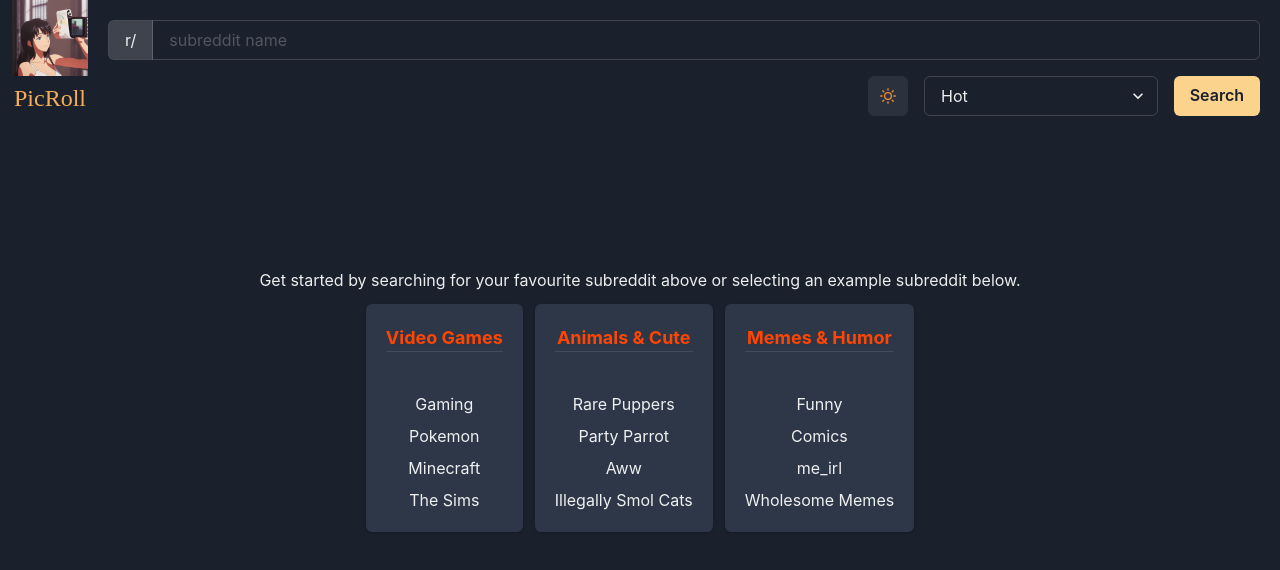
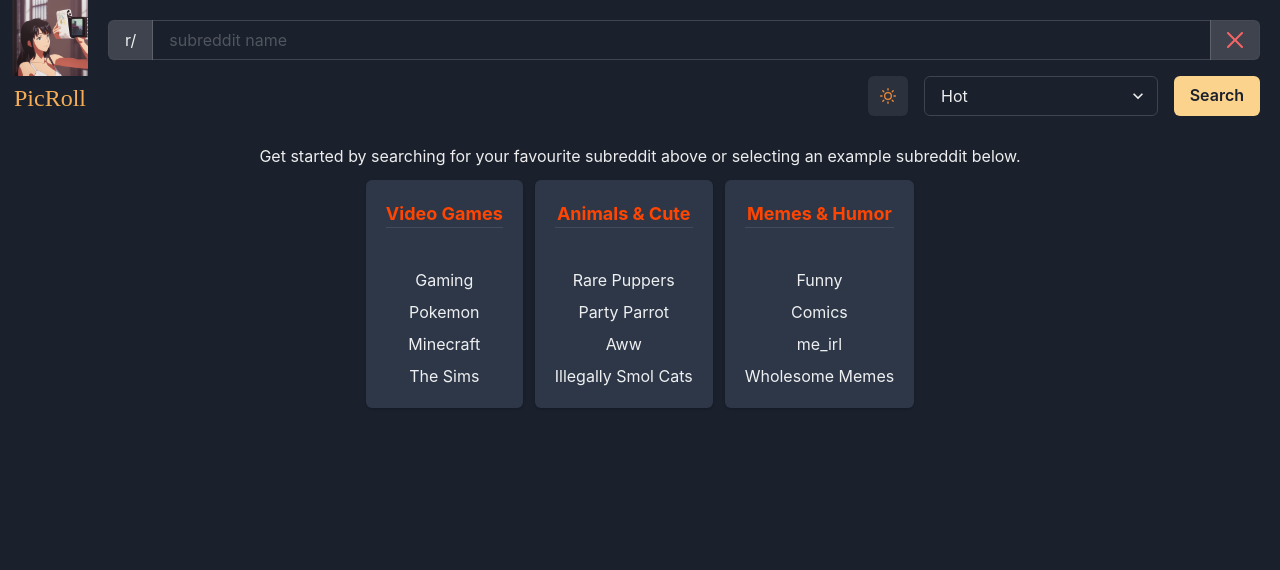
Before and after one commit to xanthisafk/PicRoll, a Next.js app: page / in a window 1280 px wide. Shown: the top 570 px of the page. Built offline with nearby package versions, Linux system fonts and the light colour scheme; a web font is replaced by a local one.

Commit message:
Added a few new custom mesages

```diff
--- a/src/components/ImageInfoModal.jsx
+++ b/src/components/ImageInfoModal.jsx
@@ -37,12 +37,16 @@ const ImageInfoModal = ({ isOpen, onClose, data, setter, toast }) => {
                 </ModalHeader>
 
                 <ModalBody>
-                    <Flex justify={"center"} direction={{base: 'column', md: 'row', lg: 'row'}}>
-
+                    <Flex
+                        justify={"center"}
+                        height={"80vh"}
+                        direction={{base: 'column', md: 'row', lg: 'row'}}>
                         <Image
                             src={url}
                             alt={title}
-                            maxH={{base: '60vh', md: '70vh', lg: '90vh'}}
+                            // maxH={{base: '60vh', md: '70vh', lg: '90vh'}}
+                            maxW={"50vw"}
+                            objectFit={"contain"}
                             borderRadius={"md"}
                         />
                         <Box p={4}>
--- a/src/components/LoadingBox.jsx
+++ b/src/components/LoadingBox.jsx
@@ -16,12 +16,16 @@ const LoadingBox = (props) => {
       {/* Show greeting message when isLoading is false and data is empty */}
       {!isLoading && data.length === 0 &&
       <Flex
+        position={"relative"}
         width={"100%"}
-        height={"70vh"}
+        minHeight={"0"}
+        marginY={3}
         padding={3}
         direction={"column"}
         justifyContent={"center"}
         alignItems={"center"}
+        overflow={"auto"}
+        wrap={"wrap"}
       >
         <Text textAlign={"center"}>{meta.nothingLoadedText}</Text>
         <Flex
@@ -42,7 +46,7 @@ const LoadingBox = (props) => {
       {isLoading && (
         <MasonryLayout>
           <Skeleton height="60vh" my="10px" />
-          <Skeleton height="40vh" my="10px" />
+          <Skeleton height="45vh" my="10px" />
           <Skeleton height="55vh" my="10px" />
         </MasonryLayout>
       )}
--- a/src/components/SubredditCard.jsx
+++ b/src/components/SubredditCard.jsx
@@ -7,17 +7,28 @@ function SubredditCard({ data, searchSomething }) {
   return (
     <Card>
         <CardHeader>
-            <Text textAlign={"center"} fontWeight={"bold"} color={"#ff4500"} fontSize={"lg"}>{title}</Text>
+            <Text
+                textAlign={"center"}
+                fontWeight={"bold"}
+                color={"#ff4500"}
+                fontSize={"lg"}
+            >{title}</Text>
             <Divider />
         </CardHeader>
         <CardBody>
             <VStack>
                 {subs.map((sub, index) => {
-                    return (<Link
-                        key={index}
-                        href={"#"}
-                        onClick={() => searchSomething(sub.value)}
-                        >{sub.text}</Link>
+                    return (
+                        <Text
+                            key={index}
+                            href={""}
+                            cursor={"pointer"}
+                            transition={".2s ease-in"}
+                            _hover={{
+                                textDecoration: 'underline'
+                            }}
+                            onClick={() => searchSomething(sub.value)}
+                        >{sub.text}</Text>
                     )
                 })}
             </VStack>
--- a/src/data/error.json
+++ b/src/data/error.json
@@ -4,5 +4,6 @@
     "400": "Invalid sorting option. Valid sorting options are one of: new, hot, hour, day, week, month, year & all.",
     "404": "This subreddit does not exist.",
     "451": "This subreddit is blocked in this reigon.",
-    "500": "An unknown error occured."
+    "500": "An unknown error occured.",
+    "banned": "Subreddit is banned."
 }
--- a/src/lib/getSubmissions.js
+++ b/src/lib/getSubmissions.js
@@ -1,5 +1,15 @@
 import redditClient from "./reddit";
 import error from '../data/error.json'
+
+const buildErrorMessage = (message, statusCode) => {
+    return {
+        error: true,
+        data: {
+            message
+        },
+        status: statusCode
+    }
+}
 
 
 /**
@@ -11,7 +21,7 @@ import error from '../data/error.json'
 const getSubmission = async (subreddit, sortType) => {
 
     const options = {
-        limit: 50,
+        limit: 100,
         time: sortType
     }
 
@@ -24,6 +34,8 @@ const getSubmission = async (subreddit, sortType) => {
     const reddit = redditClient();
     const sub = await reddit.getSubreddit(subreddit);
 
+
+    try {
     switch (sortType) {
 
         case 'hot':
@@ -43,16 +55,21 @@ const getSubmission = async (subreddit, sortType) => {
             break;
 
         default:
-            response = { error: true, message: error["400"], status: 400 }
+            response = buildErrorMessage(error[400], 400)
             break;
     }
+} catch (ex) {
+    if (ex.error.reason === "banned") {
+        response = buildErrorMessage(error["banned"], 404);
+    }
 
-    if (!response.data?.length) {
-        response = {
-            error: true,
-            message: error["404"],
-            status: 404
-        }
+    else {
+        response = buildErrorMessage(error["500"], 500);
+    }
+}
+
+    if (response.data?.length === 0) {
+        response = buildErrorMessage(error[404], 404);
     }
 
     return response;
--- a/src/pages/index.js
+++ b/src/pages/index.js
@@ -4,10 +4,23 @@ import Image from 'next/image'
 import meta from '../data/meta.json'
 
 import sort from '../data/sort.json'
-import { Box, Button, Flex, IconButton, Input, InputGroup, InputLeftAddon, Select, Skeleton, Text, useColorMode } from '@chakra-ui/react';
+import {
+  Box,
+  Button,
+  Flex,
+  IconButton,
+  Input,
+  InputGroup,
+  InputLeftAddon,
+  InputRightAddon,
+  Select,
+  Text,
+  useColorMode,
+  useToast
+} from '@chakra-ui/react';
 import logo from '../../public/logo.jpg'
 import "@fontsource/fasthand"
-import { MoonIcon, SunIcon } from '@chakra-ui/icons'
+import { CloseIcon, MoonIcon, SunIcon } from '@chakra-ui/icons'
 import { useRef, useState } from 'react';
 import LoadingBox from '../components/LoadingBox';
 import extractSubredditName from '../lib/extractSubredditName';
@@ -21,7 +34,10 @@ export default function Home() {
   const subredditRef = useRef("");
   const sortRef = useRef("");
   const [isLoading, setLoading] = useState(false);
+  const [siteTitle, setSiteTitle] = useState(meta.title)
   const [data, setData] = useState([]);
+
+  const toast = useToast();
 
   /**
  * Handles the form submission event by preventing the default behavior and calling the handleClick function.
@@ -40,6 +56,16 @@ export default function Home() {
     setLoading(() => false);
   }
 
+  const toastErrorMessage = ({message}) => {
+    toast({
+      status: "error",
+      title: "error",
+      description: message,
+      duration: 9000,
+      isClosable: true
+    })
+  }
+
   const fetchHandler = async () => {
     const subreddit = extractSubredditName(subredditRef.current.value);
     if (!subreddit) { return alert("You did not enter a subreddit.") }
@@ -47,14 +73,19 @@ export default function Home() {
 
     let error = false;
     const data = await fetch(`/api/v1/get_images/${subreddit}/${sort}`)
-      .then(data => data.json())
-      .then(data => data.data)
-      .catch(e => {
-        error = true;
-        return e
-      });
+      .then(res => res.json())
+      .then(res => {
+        error = res.error;
+        return res.data;
+      })
+      .catch(console.error)
 
-    error ? alert(data.message) : setData(() => data);
+      if (error) {
+        toastErrorMessage(data);
+      } else {
+        setData(() => data);
+        setSiteTitle(() => `${subreddit} - ${meta.title}`)
+      }
 
   }
 
@@ -67,7 +98,7 @@ export default function Home() {
   return (
     <>
       <Head>
-        <title>{meta.title}</title>
+        <title>{siteTitle}</title>
         <meta name="description" content={meta.description.replace("%%APPNAME%%", meta.title)} />
         <meta name="keywords" content={meta.keywords.replace("%%APPNAME%%", meta.title)} />
         <meta name="viewport" content="width=device-width, initial-scale=1" />
@@ -75,7 +106,7 @@ export default function Home() {
         <meta property="og:title" content={meta.title} />
         <meta property="og:description" content={meta.description.replace("%%APPNAME%%", meta.title)} />
         <meta property="og:image" content="/logo_hq.png" />
-        <meta property="og:url" content="https://pic-roll.vercel.app" />
+        <meta property="og:url" content="https://picroll.vercel.app" />
 
         <meta name="twitter:title" content={meta.title} />
         <meta name="twitter:description" content={meta.description.replace("%%APPNAME%%", meta.title)} />
@@ -125,6 +156,13 @@ export default function Home() {
                   variant={'outline'}
                   placeholder={meta.searchPlaceholder}
                 />
+                <InputRightAddon
+                  cursor={"pointer"}
+                  title={"Clear input"}
+                  onClick={() => {subredditRef.current.value = ""}}
+                >
+                  <CloseIcon color={"red.400"} />
+                </InputRightAddon>
               </InputGroup>
             </form>
 
```
